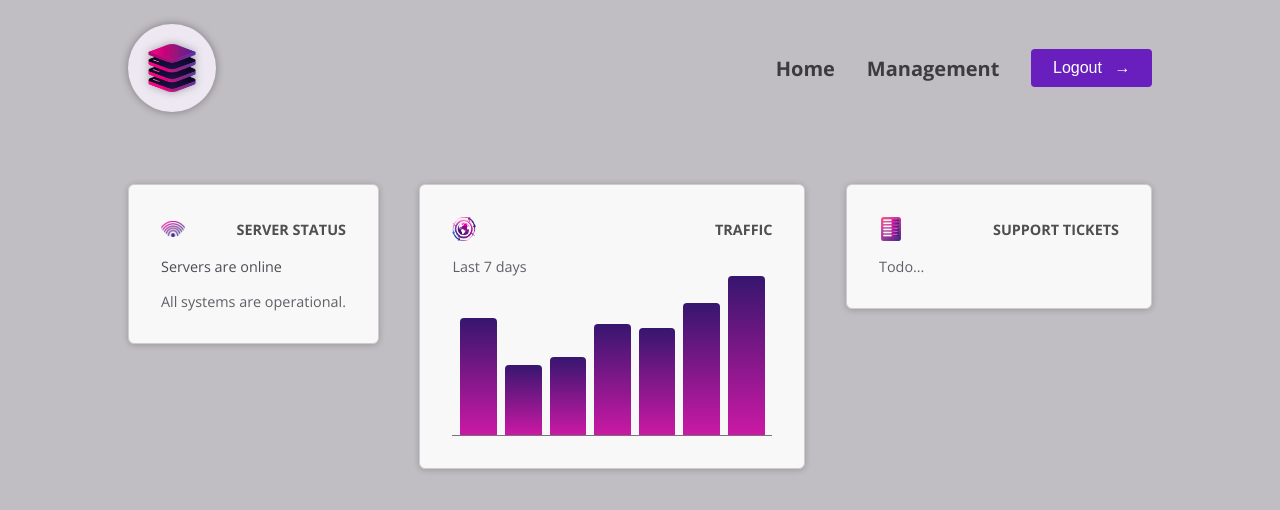
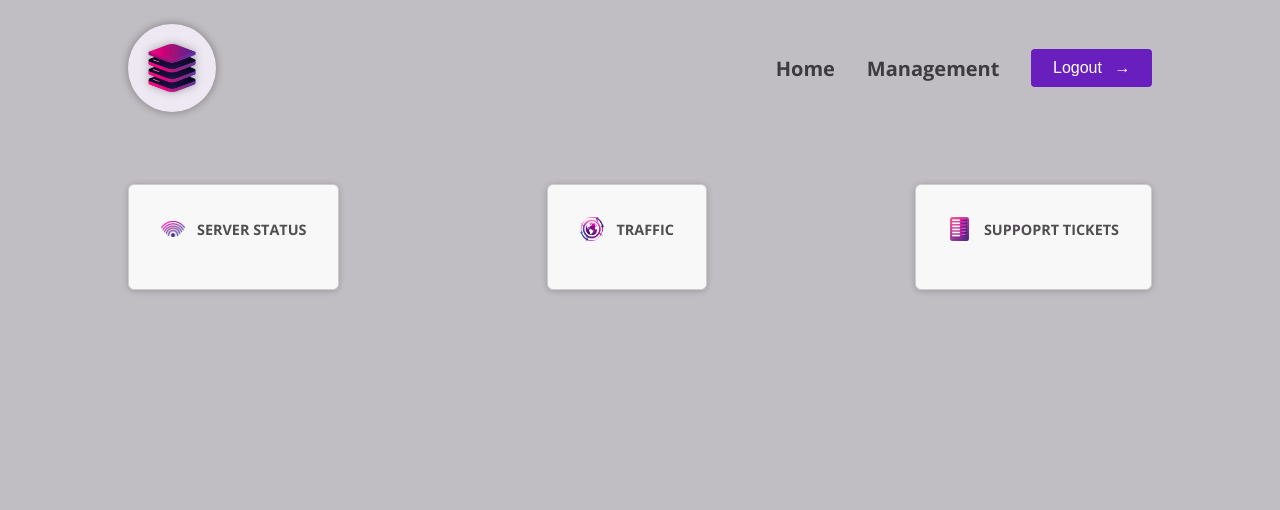
Before and after one commit to IAmBaconator/Angular-Essentials-Components-Templates-Deep-Dive, an Angular app: page / in a window 1280 px wide. Shown: the top 510 px of the page. Built offline with nearby package versions, Linux system fonts and the light colour scheme.

Commit message:
Added Dashboard Item ccmponent to provide a wrapper of the dashboard widgets.

```diff
--- a/src/app/app.component.html
+++ b/src/app/app.component.html
@@ -2,16 +2,16 @@
 
 <main>
   <div id="dashboard">
-    <div class="dashboard-item">
+    <app-dashboard-item [image]="{ src: 'status.png', alt: 'A signal symbol' }" title="Server Status">
       <app-server-status />
-    </div>
+    </app-dashboard-item>
 
-    <div class="dashboard-item">
+    <app-dashboard-item [image]="{ src: 'globe.png', alt: 'A globe' }" title="Traffic">
       <app-traffic />
-    </div>
+    </app-dashboard-item>
 
-    <div class="dashboard-item">
+    <app-dashboard-item [image]="{ src: 'list.png', alt: 'A list of items' }" title="Suppoprt Tickets">
       <app-tickets />
-    </div>
+    </app-dashboard-item>
   </div>
 </main>
--- /dev/null
+++ b/src/app/dashboard/dashboard-item/dashboard-item.component.html
@@ -0,0 +1,9 @@
+<div class="dashboard-item">
+    <article>
+        <header>
+            <img [src]="image.src" [alt]="image.src" />
+            <h2>{{ title }}</h2>
+        </header>
+
+    </article>
+</div>
```
Also changed, not shown: src/app/app.component.ts (+8 -1 lines), src/app/dashboard/dashboard-item/dashboard-item.component.ts (added, +13 -0 lines), src/app/dashboard/dashboard-item/dashboard-item.component.css (added).
